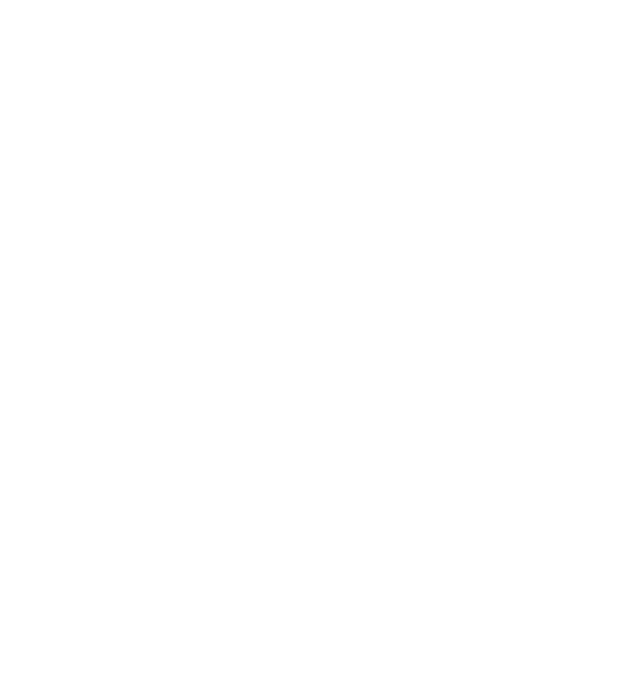
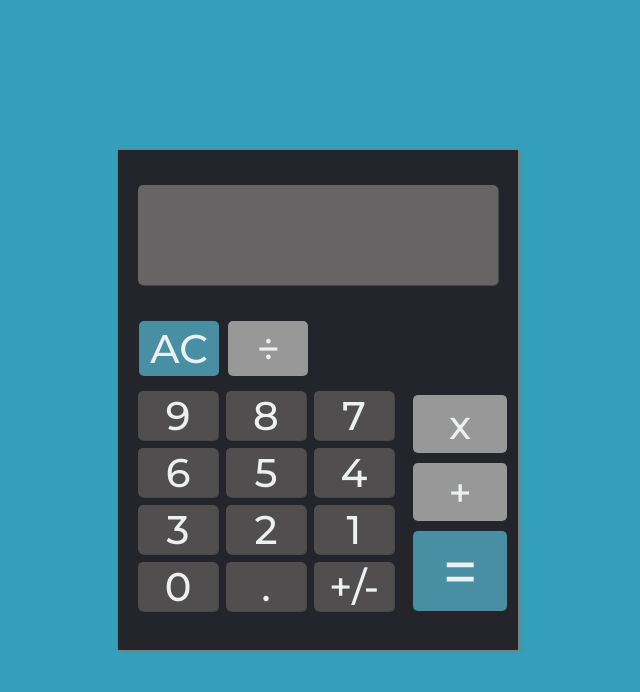
Before and after one commit to Cynto/javascript-calculator, a plain HTML site: page index.html in a window 1280 px wide. Shown: the whole page, without its empty margins (322-962 px from the left). Drawn offline with Linux system fonts and the light colour scheme.

Commit message:
Completed most of basic UI

```diff
--- a/index.html
+++ b/index.html
@@ -13,6 +13,55 @@
         <link rel="stylesheet" href="styles.css">
     </head>
     <body>
+        <div class="container">
+            <div class="display">
+
+            </div>
+
+
+
+            <div class="keypad">
+                <div id="keypad-top">
+                    <button class="operator-top" id="clear">AC</button>
+                    <button class="operator-top" id="divide">÷</button>
+
+                </div>
+                <div id="keypad-bottom">
+                    <div id="numbers">
+
+
+                        <button class="number" id="nine">9</button>
+                        <button class="number" id="eight">8</button>
+                        <button class="number" id="seven">7</button>
+                        <button class="number" id="six">6</button>
+                        <button class="number" id="five">5</button>
+                        <button class="number" id="four">4</button>
+                        <button class="number" id="three">3</button>
+                        <button class="number" id="two">2</button>
+                        <button class="number" id="one">1</button>
+                        <button class="number" id="zero">0</button>
+
+                        <button class="number" id="decimal">.</button>
+                        <button class="number" id="zerozero">+/-</button>
+                    </div>
+                    <div id="operators">
+
+
+                        <button class="operator" id="multiply">x</button>
+                        <button class="operator" id="add">+</button>
+                        <button class="operator" id="equals">=</button>
+                    </div>
+
+
+            </div>
+        </div>
+
+        </div>
+
+
+
+
+
 
         <script src="script.js" async defer></script>
     </body>
--- a/script.js
+++ b/script.js
@@ -53,16 +53,11 @@ function divide(num1, num2, ...num3) {
     }
     return total;
 }
+function remainder(num1, num2) {
+    return num1 % num2;
+}
 
-function operate(operator, num1, num2, ...num3) {
-    if(arguments.length < 3) {
-    return(operator(num1, num2))
-    }
-    else {
-        for(i = 0; i < num3.length; i++) {
-            total = num3[i]
+function operate(operator, num1, num2) {
+    return(operator(num1, num2));
 
-        }
-
-    }
 }
--- a/styles.css
+++ b/styles.css
@@ -0,0 +1,163 @@
+@import url('https://fonts.googleapis.com/css2?family=Montserrat:wght@500&display=swap');
+
+* {
+    padding: 0;
+    margin: 0;
+    color: #edf0f1;
+    font-family: "Montserrat", sans-serif;
+    font-weight: 500;
+
+}
+body {
+    display: flex;
+    flex-direction: column;
+    justify-content: center;
+    align-items: center;
+    height: 100vh;
+    background-color: rgba(0, 136, 169, 0.8);
+
+}
+
+.container {
+
+    display: flex;
+    flex-direction: column;
+    width: 400px;
+    height: 500px;
+    background-color: #24252A;
+
+    justify-content: center;
+    align-items: center;
+    box-shadow:  rgba(69, 149, 168, 0.8) 5px 3px;
+    border: rgb(129, 124, 124) 1px solid;
+    border-radius: 2px;
+}
+.display {
+    height: 100px;
+    width: 90%;
+    margin-top: 20px;
+
+    background: rgb(102, 100, 100);
+    border-radius: 5px;
+    box-shadow: rgb(71, 70, 70) 1px 1px;
+
+}
+
+.keypad {
+    display: flex;
+
+    height: 70%;
+    width: 92%;
+    flex-direction: column;
+    justify-content: center;
+
+
+
+}
+
+#numbers {
+    display: flex;
+    width: 75%;
+    height: 80%;
+    flex-wrap: wrap;
+    align-self: flex-end;
+
+    margin-right: 4px;
+    position: relative;
+    top: -13%;
+}
+.number {
+    font-size: 40px;
+    border-radius: 5px;
+    width: 80px;
+    margin: 4px;
+    background: rgb(80, 78, 78);
+    box-shadow: rgb(71, 70, 70) 1px 1px;
+    cursor: pointer;
+    border: none;
+
+}
+.number:hover {
+    background: rgb(102, 100, 100);
+}
+.number:focus {
+    box-shadow: none;
+    outline: none;
+    border: none;
+    background:  rgb(75, 74, 74);
+    font-size: 35px;
+}
+#operators {
+    display: flex;
+    flex-direction: column;
+    justify-content: flex-end;
+    width: 26%;
+    height: 100%;
+    justify-self: flex-end;
+    position: relative;
+    top: 7.5%;
+
+}
+.operator {
+    width: 100%;
+    height: 58px;
+    margin: 5px;
+
+    font-size: 40px;
+    border: none;
+    border-radius: 5px;
+    cursor: pointer;
+    background: rgb(153, 152, 152);
+
+
+}
+.operator:hover {
+    background: rgb(172, 170, 170);
+}
+
+.operator:focus {
+    box-shadow: none;
+    outline: none;
+    border: none;
+}
+.operator-top {
+    width: 80px;
+    height: 55px;
+    box-shadow: none;
+    outline: none;
+    border: none;
+    font-size: 40px;
+    border-radius: 5px;
+    background: rgb(153, 152, 152);
+    margin-right: 5px;
+}
+#clear {
+
+    margin-left: 5px;
+    background: rgba(82, 171, 194, 0.8);
+
+
+}
+#clear:hover {
+    background: rgba(92, 186, 209, 0.8);
+}
+
+#equals {
+
+    background: rgba(82, 171, 194, 0.8);
+    height: 80px;
+    font-size: 60px;
+
+}
+#equals:hover {
+    background: rgba(92, 186, 209, 0.8);
+}
+#keypad-top {
+    height: 50px;
+}
+#keypad-bottom {
+    display: flex;
+
+
+
+}
```
Also changed, not shown: 1 other file.
